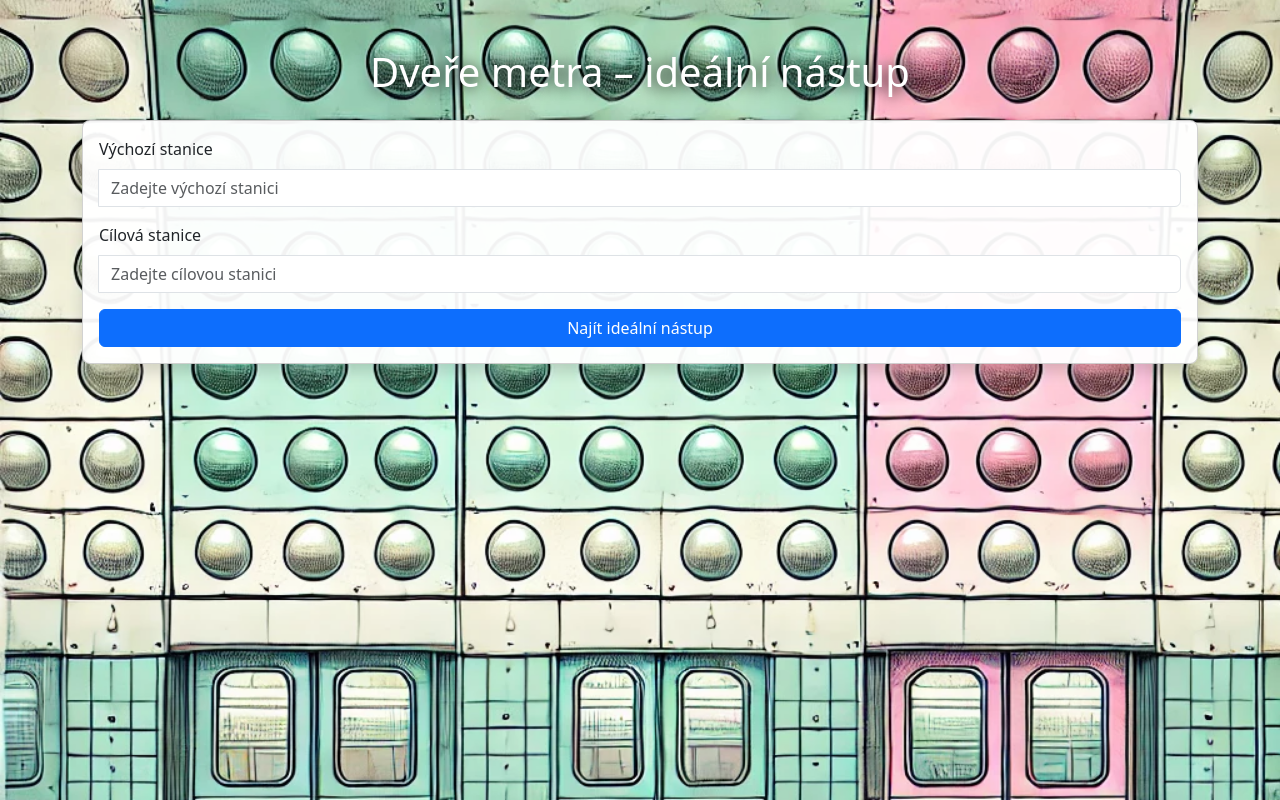
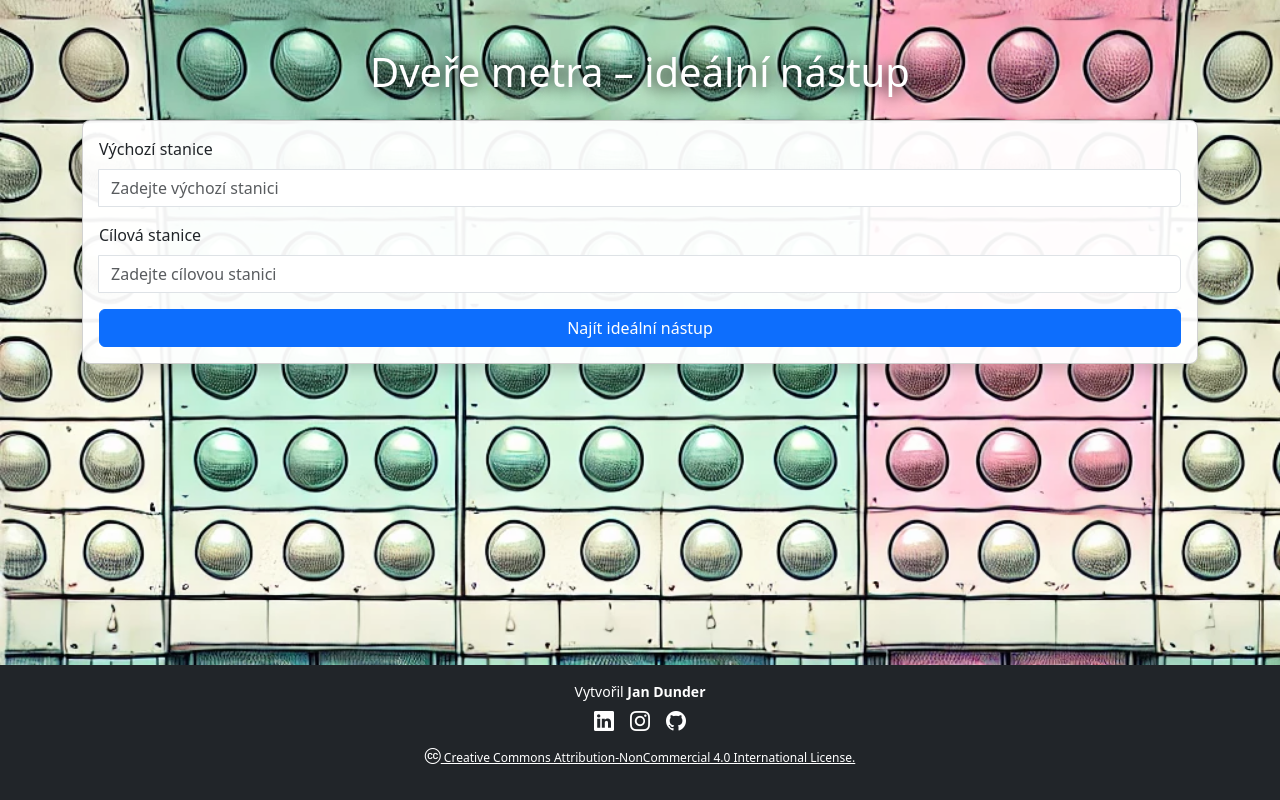
Before and after one commit to dundejan/dveremetra, a Flask app: page / in a window 1280 px wide. Run offline with Flask 3, Linux system fonts and the light colour scheme; some libraries are stand-ins or nearby versions.

Commit message:
added footer

```diff
--- a/templates/index.html
+++ b/templates/index.html
@@ -10,7 +10,26 @@
     <link href="https://cdn.jsdelivr.net/npm/bootstrap@5.3.0/dist/css/bootstrap.min.css" rel="stylesheet">
     <!-- jQuery UI CSS -->
     <link rel="stylesheet" href="https://code.jquery.com/ui/1.13.2/themes/smoothness/jquery-ui.css">
+    <link href="https://cdn.jsdelivr.net/npm/bootstrap-icons/font/bootstrap-icons.css" rel="stylesheet">
     <style>
+        /* Full height layout for body and html */
+        html, body {
+            height: 100%;
+            margin: 0;
+            display: flex;
+            flex-direction: column;
+        }
+
+        /* Ensure content grows to fill the height */
+        .container {
+            flex: 1;
+        }
+
+        /* Footer at the bottom */
+        footer {
+            flex-shrink: 0;
+        }
+
         /* Custom background styling */
         body {
             background: url('{{ url_for('static', filename='background.png') }}') no-repeat center center fixed;
@@ -56,7 +75,7 @@
         }
     </style>
 </head>
-<body class="bg-light">
+<body>
 <div class="container my-5">
     <h1 class="text-center mb-4 text-white rounded" style="text-shadow: 1px 1px 15px rgba(0, 0, 0, 1);">
     Dveře metra – ideální nástup
@@ -121,6 +140,29 @@
     </div>
 </div>
 
+<footer class="bg-dark text-white text-center py-3 mt-5">
+    <div class="container">
+        <p class="mb-1" style="font-size: 0.875rem;">Vytvořil <strong>Jan Dunder</strong></p>
+        <div class="d-flex justify-content-center gap-3">
+            <a href="https://www.linkedin.com/in/jan-dunder" target="_blank" class="text-white" style="font-size: 1.25rem;">
+                <i class="bi bi-linkedin"></i>
+            </a>
+            <a href="https://www.instagram.com/jan_dunder/" target="_blank" class="text-white" style="font-size: 1.25rem;">
+                <i class="bi bi-instagram"></i>
+            </a>
+            <a href="https://github.com/dundejan/dveremetra" target="_blank" class="text-white" style="font-size: 1.25rem;">
+                <i class="bi bi-github"></i>
+            </a>
+        </div>
+        <p class="mt-2" style="font-size: 0.75rem;">
+            <a href="https://creativecommons.org/licenses/by-nc/4.0/" target="_blank" class="text-white">
+                <i class="bi bi-cc-circle" style="font-size: 1rem;"></i> Creative Commons Attribution-NonCommercial 4.0 International License.
+            </a>
+        </p>
+    </div>
+</footer>
+
+
 <!-- jQuery and jQuery UI -->
 <script src="https://code.jquery.com/jquery-3.6.4.min.js"></script>
 <script src="https://code.jquery.com/ui/1.13.2/jquery-ui.min.js"></script>
```
